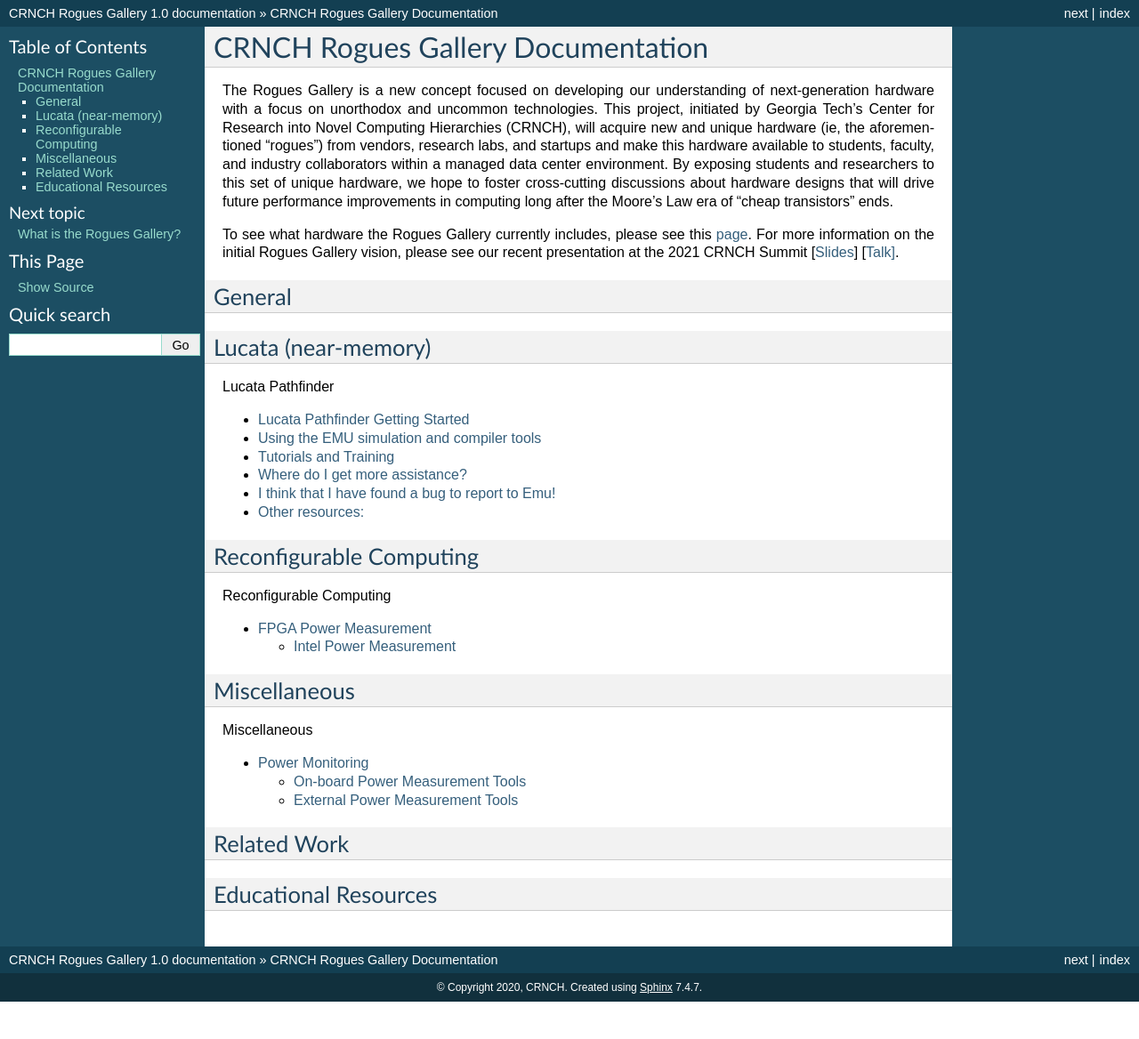
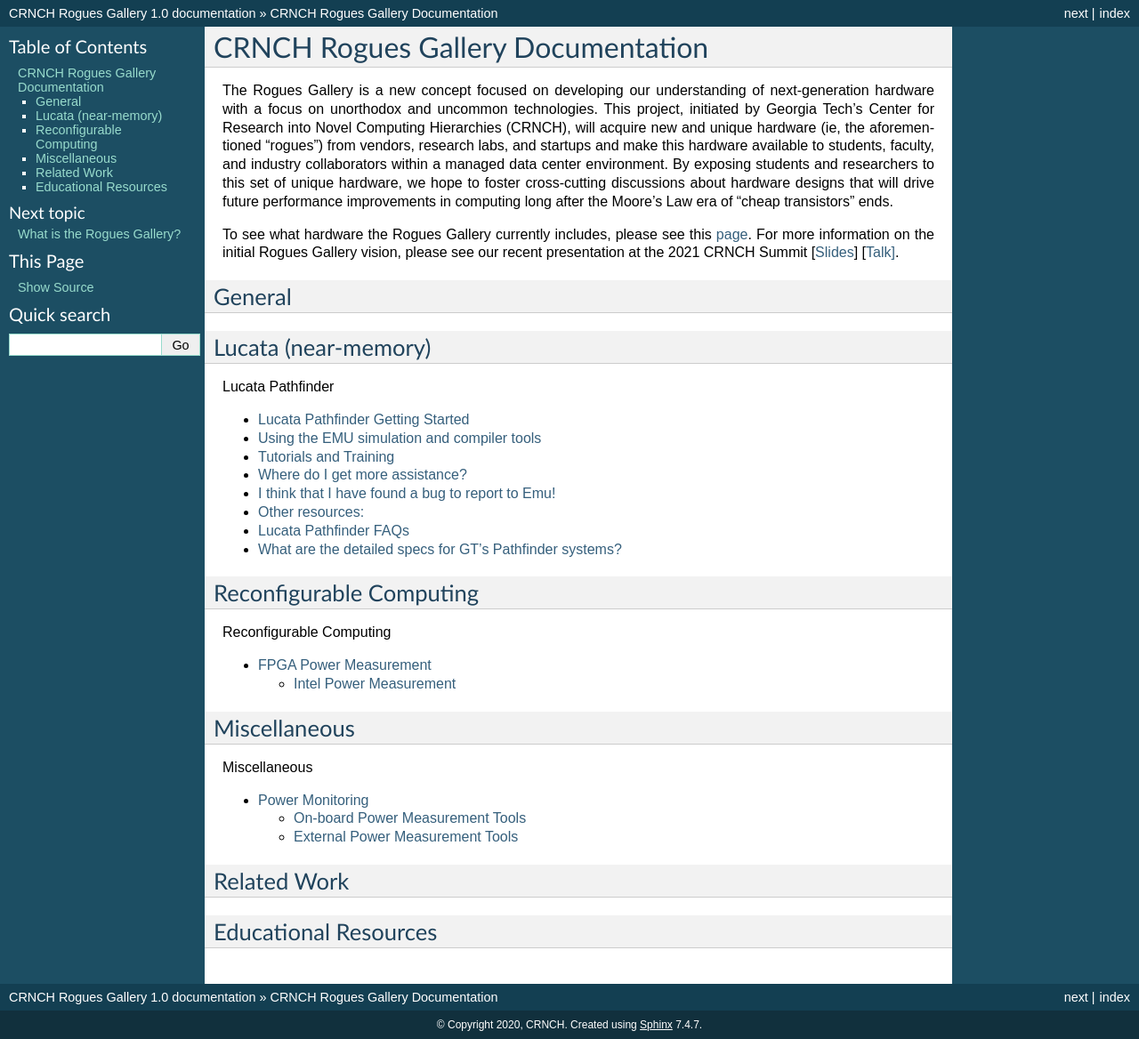
Before and after one commit to gt-crnch-rg/read-the-docs, a Sphinx documentation site: the page built from docs/index.rst, in a window 1280 px wide. Shown: the whole page at 89% size. Built offline with Sphinx 7.4.7, drawn with Linux system fonts in a browser that asks for light colours; pages that are not in the unit, such as notebooks, are missing from menus; before the commit the page ends 1126 px from its top, so only the background shows below that.

Commit message:
Update index.rst

```diff
--- a/docs/index.rst
+++ b/docs/index.rst
@@ -30,6 +30,7 @@
    :glob:
 
    lucata/lucata-getting-started
+   lucata/lucata-faq
 
 *****
 Reconfigurable Computing
```
